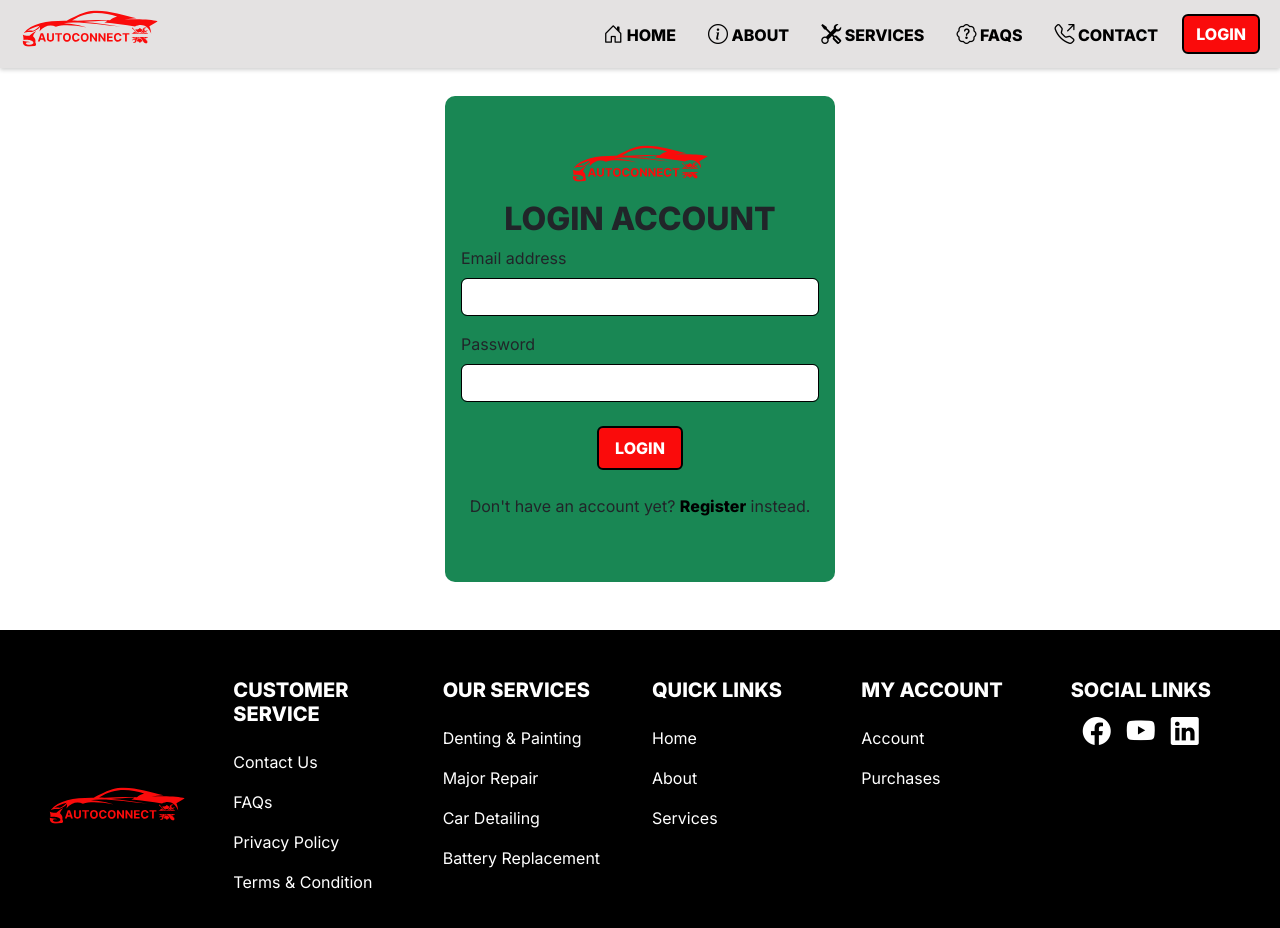
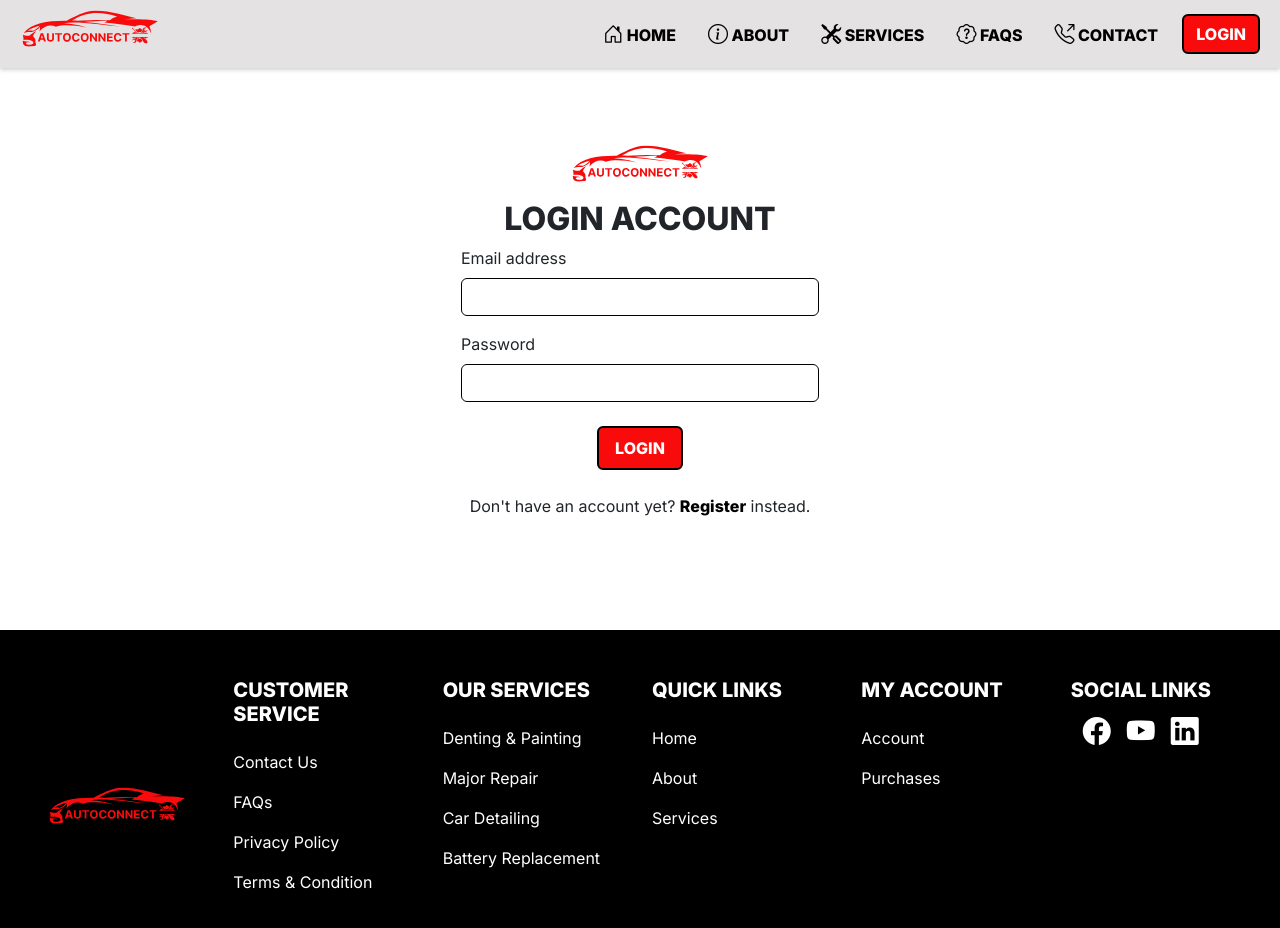
Before and after one commit to jaspherbagor/AutoConnect, a React (Create React App) app in the folder front-end/: page /login in a window 1280 px wide. Shown: the top 928 px of the page. Built offline with nearby package versions, Linux system fonts and the light colour scheme.

Commit message:
added a backdrop filter on the login container

```diff
--- a/front-end/src/components/pages/client/login.jsx
+++ b/front-end/src/components/pages/client/login.jsx
@@ -10,7 +10,7 @@ const Login = () => {
       <ClientNavbar />
 
       <section className="container-fluid px-md-4 px-sm-4 px-3 py-5 d-flex align-items-center justify-content-center">
-        <div className="login-container container bg-success py-5 mt-5 px-3">
+        <div className="login-container container py-5 mt-5 px-3">
           <Link to="/">
             <img src="../images/logo.svg" alt="logo" className="mb-3" />
           </Link>
--- a/front-end/src/components/styles/client/login.css
+++ b/front-end/src/components/styles/client/login.css
@@ -30,7 +30,8 @@ html, body {
 
 .login-container {
     width: 390px;
-    border-radius: 10px
+    border-radius: 10px;
+    backdrop-filter: blur(10px);
 }
 
 .register-link {
```
